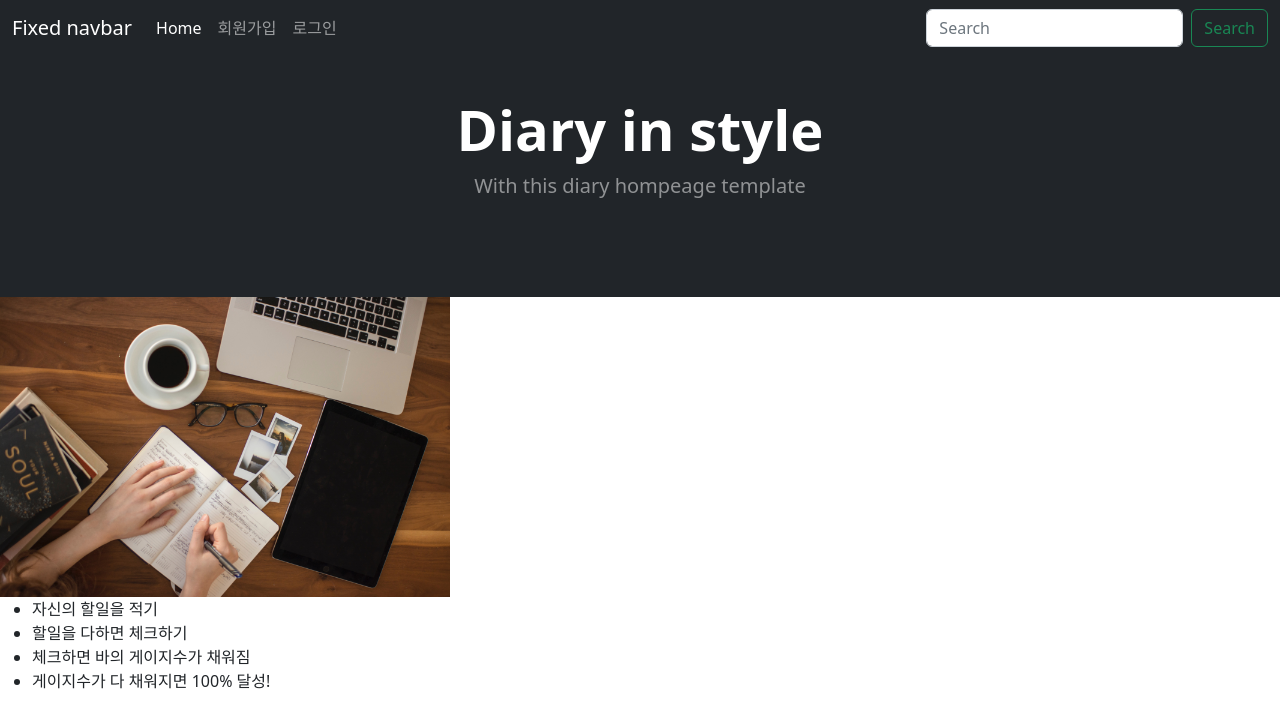
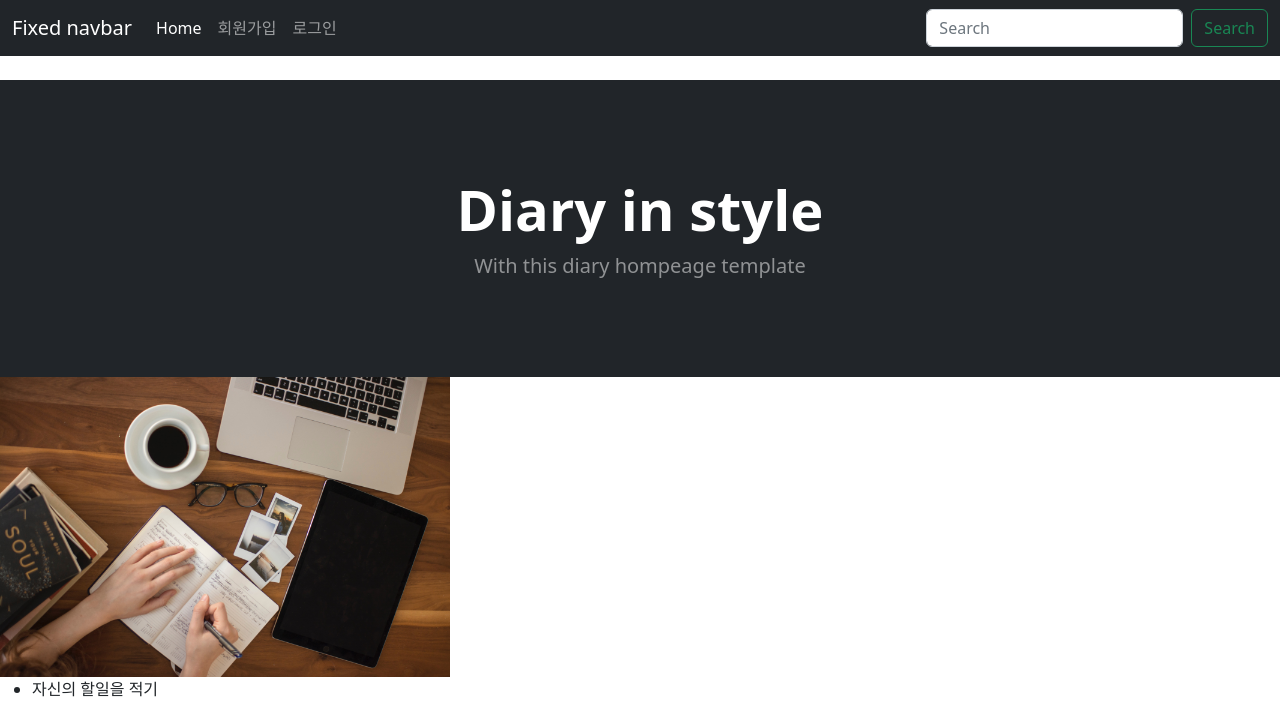
Before and after one commit to acs0209/hackathonProject, a Django app: page /home/ in a window 1280 px wide. Shown: the top 703 px of the page. Run offline with Django 4.2, Linux system fonts and the light colour scheme; some libraries are stand-ins or nearby versions.

Commit message:
pip설치 추가

```diff
--- a/requirements.txt
+++ b/requirements.txt
@@ -1,6 +1,10 @@
 asgiref==3.5.2
+beautifulsoup4==4.11.1
+bootstrap4==0.1.0
 Django==4.1
+django-bootstrap4==22.2
 django-environ==0.9.0
+Pillow==9.2.0
+soupsieve==2.3.2.post1
 sqlparse==0.4.2
 tzdata==2022.1
-bootstrap4==0.1.0
--- a/todolist/photolist/templates/photolist/layout.html
+++ b/todolist/photolist/templates/photolist/layout.html
@@ -14,6 +14,12 @@
         <link rel="stylesheet" href="{% static 'bootstrap-5.2.0-dist/css/bootstrap.css' %}" />
         <script src="{% static 'jquery-3.6.0.min.js' %}"></script>
         <script src="{% static 'bootstrap-5.2.0-dist/js/bootstrap.js' %}"></script>
+        <style>
+            body {
+                padding-top: 5rem;
+                padding-bottom: 2rem;
+            }
+        </style>
     </head>
 
     <body>
```
